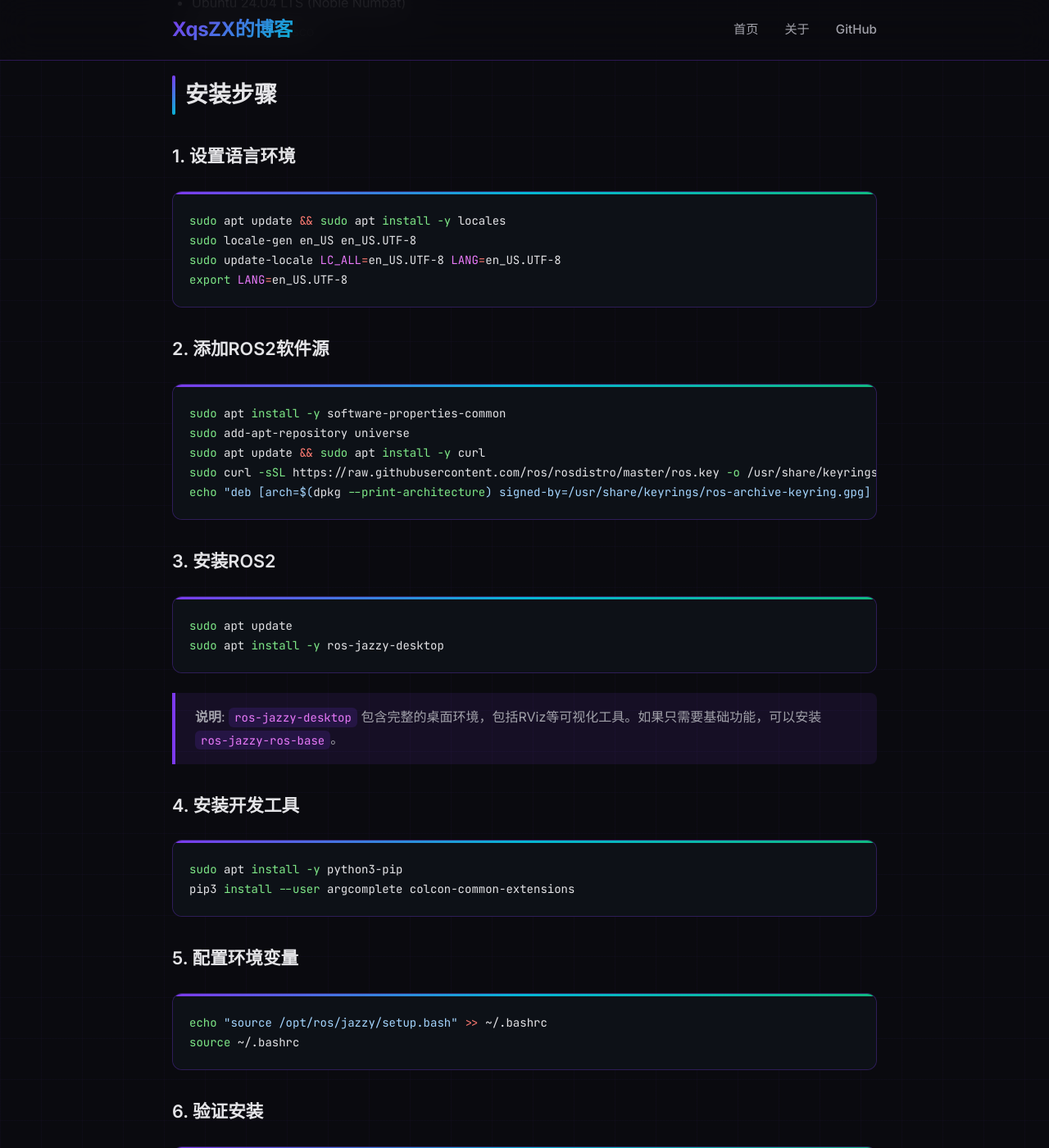
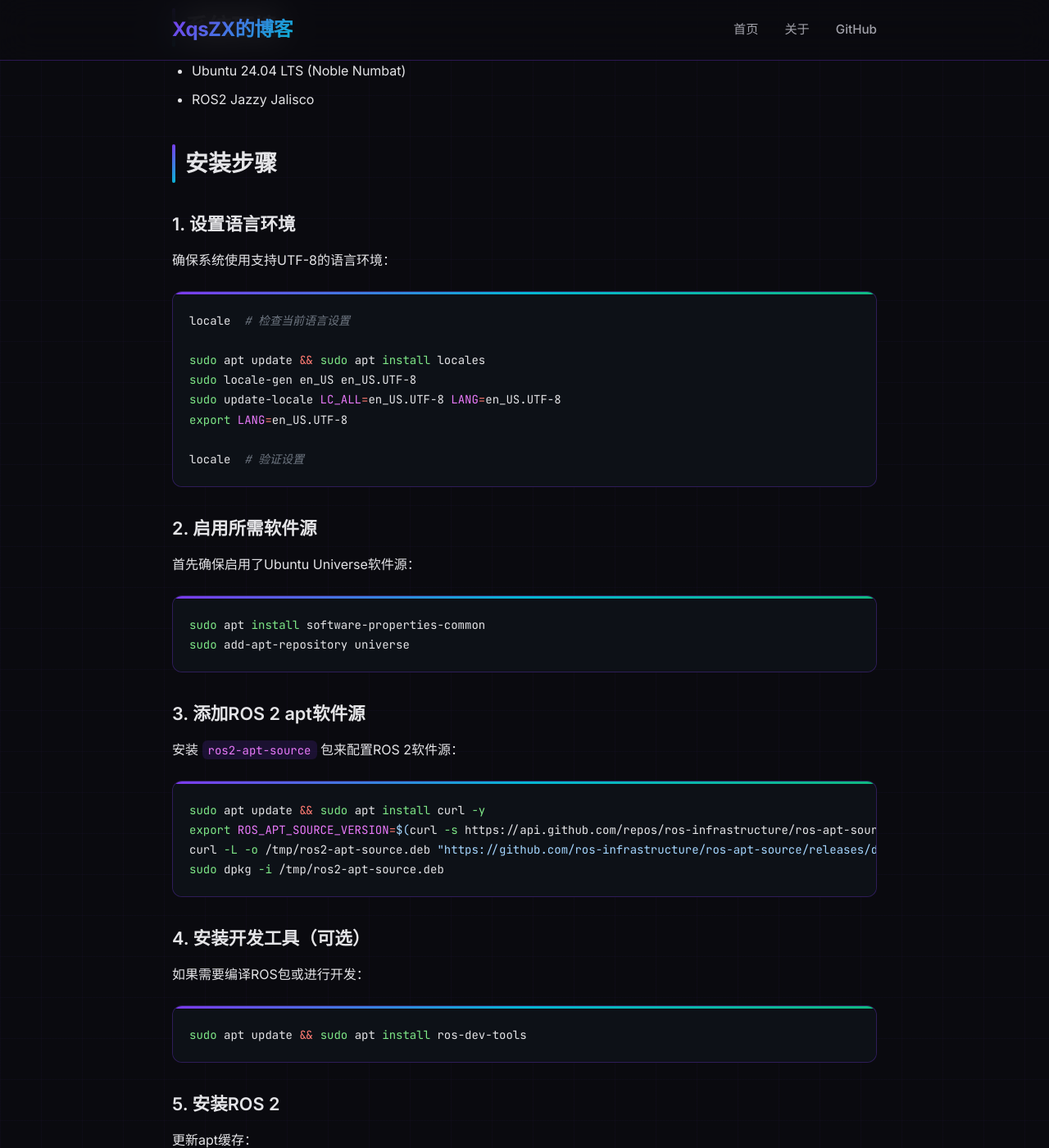
Before and after one commit to XqsZX/XqsZX.github.io, a Jekyll site: the page built from _posts/2024-03-18-ros2-jazzy-installation.md, in a window 1280 px wide and 1400 px high, scrolled down 384 px. Shown: the whole window at 82% size. Built offline with Jekyll 4.4.1, drawn with Linux system fonts in a browser that asks for light colours; some of the changed text lies outside the part shown.

Commit message:
docs: 更新ROS2安装教程，添加官方文档参考

````diff
--- a/_posts/2024-03-18-ros2-jazzy-installation.md
+++ b/_posts/2024-03-18-ros2-jazzy-installation.md
@@ -9,6 +9,8 @@ reading_time: 5
 
 本文记录在Ubuntu 24.04上安装ROS2 Jazzy的完整步骤。
 
+> **参考文档**: [ROS 2 Documentation: Jazzy - Ubuntu (deb packages)](https://docs.ros.org/en/jazzy/Installation/Ubuntu-Install-Debs.html)
+
 ## 系统环境
 
 - Ubuntu 24.04 LTS (Noble Numbat)
@@ -18,68 +20,123 @@ reading_time: 5
 
 ### 1. 设置语言环境
 
+确保系统使用支持UTF-8的语言环境：
+
 ```bash
-sudo apt update && sudo apt install -y locales
+locale  # 检查当前语言设置
+
+sudo apt update && sudo apt install locales
 sudo locale-gen en_US en_US.UTF-8
 sudo update-locale LC_ALL=en_US.UTF-8 LANG=en_US.UTF-8
 export LANG=en_US.UTF-8
+
+locale  # 验证设置
 ```
 
-### 2. 添加ROS2软件源
+### 2. 启用所需软件源
+
+首先确保启用了Ubuntu Universe软件源：
 
 ```bash
-sudo apt install -y software-properties-common
+sudo apt install software-properties-common
 sudo add-apt-repository universe
-sudo apt update && sudo apt install -y curl
-sudo curl -sSL https://raw.githubusercontent.com/ros/rosdistro/master/ros.key -o /usr/share/keyrings/ros-archive-keyring.gpg
-echo "deb [arch=$(dpkg --print-architecture) signed-by=/usr/share/keyrings/ros-archive-keyring.gpg] http://packages.ros.org/ros2/ubuntu $(. /etc/os-release && echo $UBUNTU_CODENAME) main" | sudo tee /etc/apt/sources.list.d/ros2.list > /dev/null
 ```
 
-### 3. 安装ROS2
+### 3. 添加ROS 2 apt软件源
+
+安装 `ros2-apt-source` 包来配置ROS 2软件源：
+
+```bash
+sudo apt update && sudo apt install curl -y
+export ROS_APT_SOURCE_VERSION=$(curl -s https://api.github.com/repos/ros-infrastructure/ros-apt-source/releases/latest | grep -F "tag_name" | awk -F'"' '{print $4}')
+curl -L -o /tmp/ros2-apt-source.deb "https://github.com/ros-infrastructure/ros-apt-source/releases/download/${ROS_APT_SOURCE_VERSION}/ros2-apt-source_${ROS_APT_SOURCE_VERSION}.$(. /etc/os-release && echo ${UBUNTU_CODENAME:-${VERSION_CODENAME}})_all.deb"
+sudo dpkg -i /tmp/ros2-apt-source.deb
+```
+
+### 4. 安装开发工具（可选）
+
+如果需要编译ROS包或进行开发：
+
+```bash
+sudo apt update && sudo apt install ros-dev-tools
+```
+
+### 5. 安装ROS 2
+
+更新apt缓存：
 
 ```bash
 sudo apt update
-sudo apt install -y ros-jazzy-desktop
+sudo apt upgrade
 ```
 
-> **说明**: `ros-jazzy-desktop` 包含完整的桌面环境，包括RViz等可视化工具。如果只需要基础功能，可以安装 `ros-jazzy-ros-base`。
-
-### 4. 安装开发工具
+**桌面版安装（推荐）**：包含ROS、RViz、示例和教程。
 
 ```bash
-sudo apt install -y python3-pip
-pip3 install --user argcomplete colcon-common-extensions
+sudo apt install ros-jazzy-desktop
 ```
 
-### 5. 配置环境变量
+**基础版安装**：仅包含通信库、消息包和命令行工具，无GUI工具。
+
+```bash
+sudo apt install ros-jazzy-ros-base
+```
+
+### 6. 配置环境变量
+
+将以下内容添加到 `~/.bashrc`：
 
 ```bash
 echo "source /opt/ros/jazzy/setup.bash" >> ~/.bashrc
 source ~/.bashrc
 ```
 
-### 6. 验证安装
+> **注意**: 如果使用的是zsh或其他shell，请将 `setup.bash` 替换为对应的文件：`setup.zsh` 或 `setup.sh`。
+
+### 7. 验证安装
+
+在一个终端中运行C++ talker：
 
 ```bash
-ros2 topic list
+source /opt/ros/jazzy/setup.bash
+ros2 run demo_nodes_cpp talker
 ```
 
-如果输出类似以下内容，说明安装成功：
+在另一个终端中运行Python listener：
 
+```bash
+source /opt/ros/jazzy/setup.bash
+ros2 run demo_nodes_py listener
 ```
-/parameter_events
-/rosout
-```
+
+如果看到talker发布消息，listener接收到消息，说明C++和Python API都工作正常！
 
 ## 常见问题
 
 ### 网络问题
 
-如果下载速度慢，可以尝试使用国内镜像源。编辑 `/etc/apt/sources.list.d/ros2.list`，将 `packages.ros.org` 替换为国内镜像地址。
+如果下载速度慢，可以尝试使用国内镜像源。
 
 ### 环境变量未生效
 
 每次打开新终端需要执行 `source ~/.bashrc`，或者重启终端。
+
+### 卸载ROS 2
+
+如需卸载ROS 2：
+
+```bash
+sudo apt remove '~nros-jazzy-*' && sudo apt autoremove
+```
+
+移除软件源：
+
+```bash
+sudo apt remove ros2-apt-source
+sudo apt update
+sudo apt autoremove
+sudo apt upgrade
+```
 
 ## 下一步
 
````
